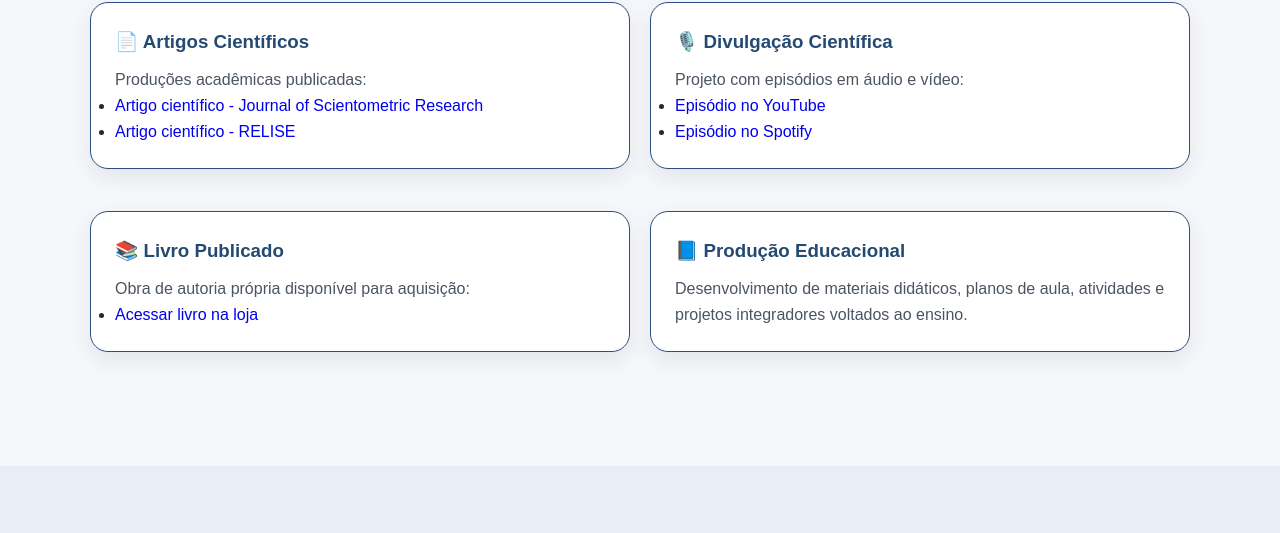
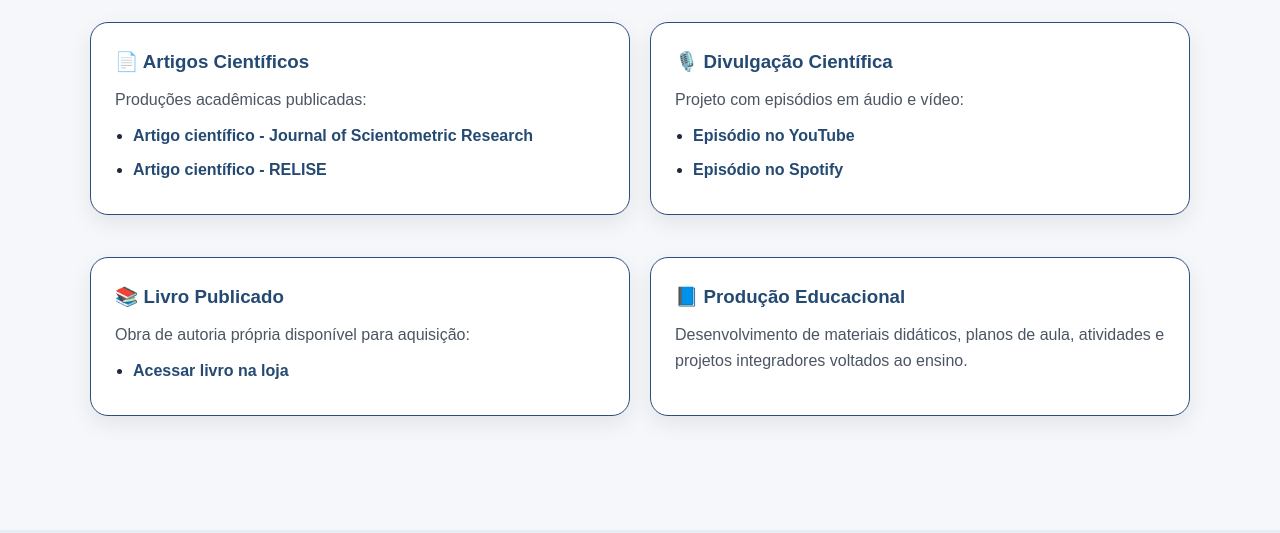
Before and after one commit to CristianeAraujo88/portfolio-cristiane-araujo, a plain HTML site: page index.html in a window 1280 px wide. Shown: the part 2218-2751 px from the top of the page. Drawn offline with Linux system fonts and the light colour scheme.

Commit message:
Update style.css
Correção de layout

```diff
--- a/style.css
+++ b/style.css
@@ -251,8 +251,22 @@
 }
 
 .card-formacao,
-.card-portfolio {
-    transition: 0.3s;
+.card-portfolio ul {
+    margin-top: 10px;
+    padding-left: 18px;
+}
+
+.card-portfolio li {
+    margin-bottom: 8px;
+}
+
+.card-portfolio a {
+    color: var(--cor-primaria);
+    font-weight: bold;
+}
+
+.card-portfolio a:hover {
+    text-decoration: underline;
 }
 
 .card-formacao:hover,
```
